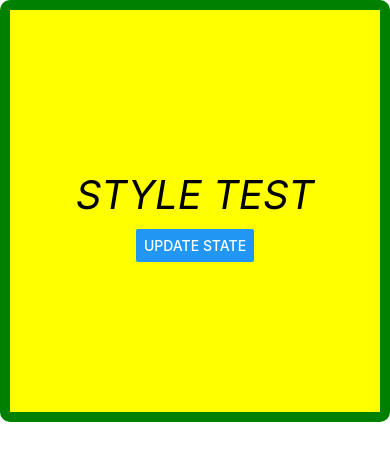
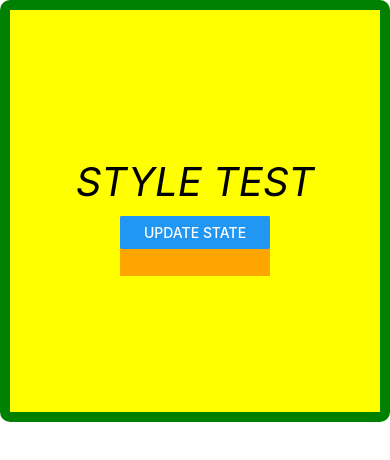
Before and after one commit to codingscode/reactnative_from_zero_to_hero, a React Native app in the folder rntour/: screen / in a window 390 px wide. Shown: the top 460 px of the page. Built offline with nearby package versions, Linux system fonts and the light colour scheme.

Commit message:
parte 12

```diff
--- a/rntour/App.js
+++ b/rntour/App.js
@@ -16,7 +16,9 @@ function App() {
    return (
       <View style={styles.body} >
          <Text style={styles.text} >{name}</Text>
-         <Button style={styles.button} title='Update State' onPress={onPressHandler} ></Button>
+         <View style={styles.button} >
+            <Button title='Update State' onPress={onPressHandler} ></Button>
+         </View>
       </View>
    )
 }
@@ -44,6 +46,8 @@ const styles = StyleSheet.create({
       width: 150,
       height: 60,
       backgroundColor: 'orange'
+
+
    }
 
 })
```
